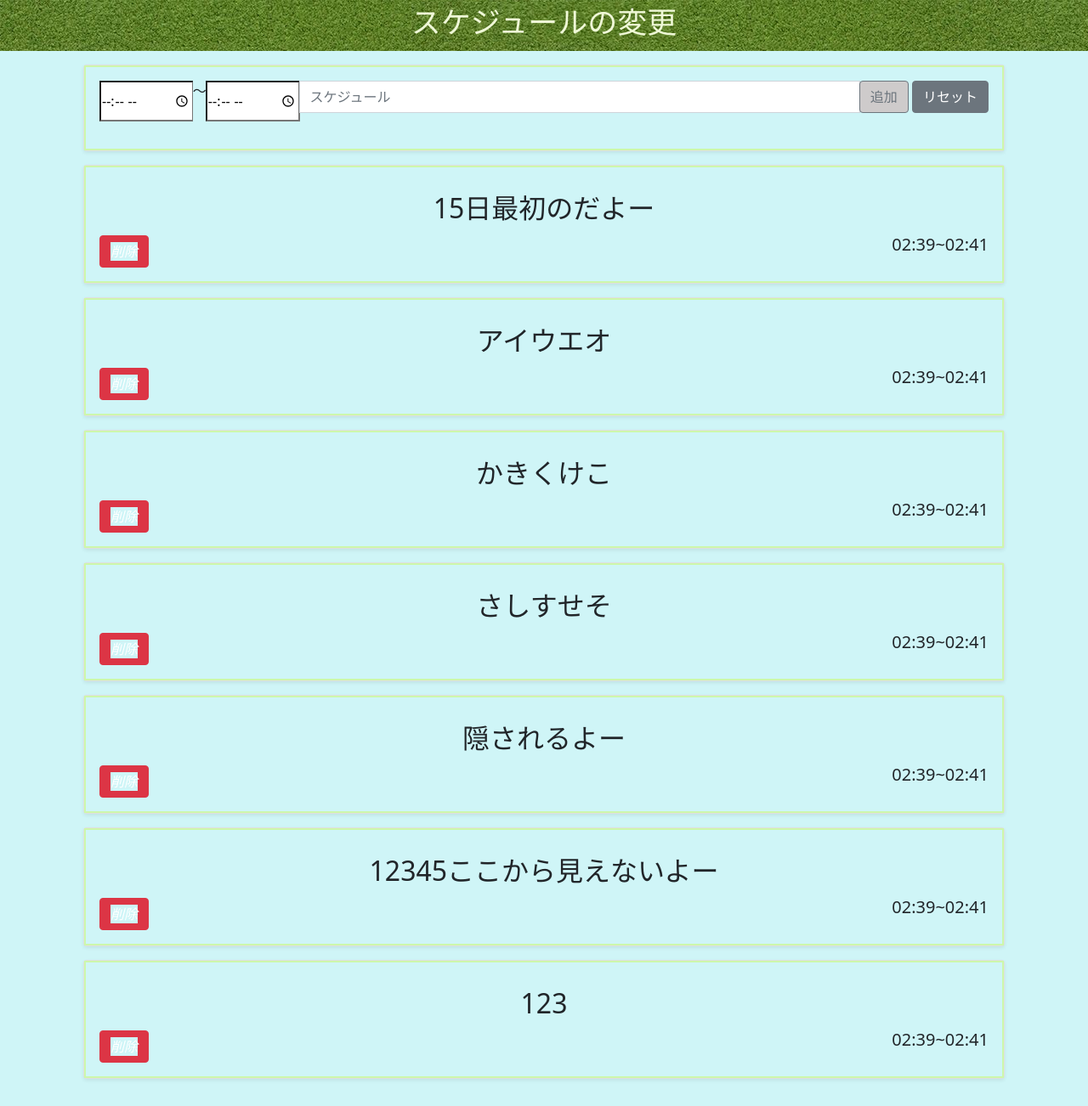
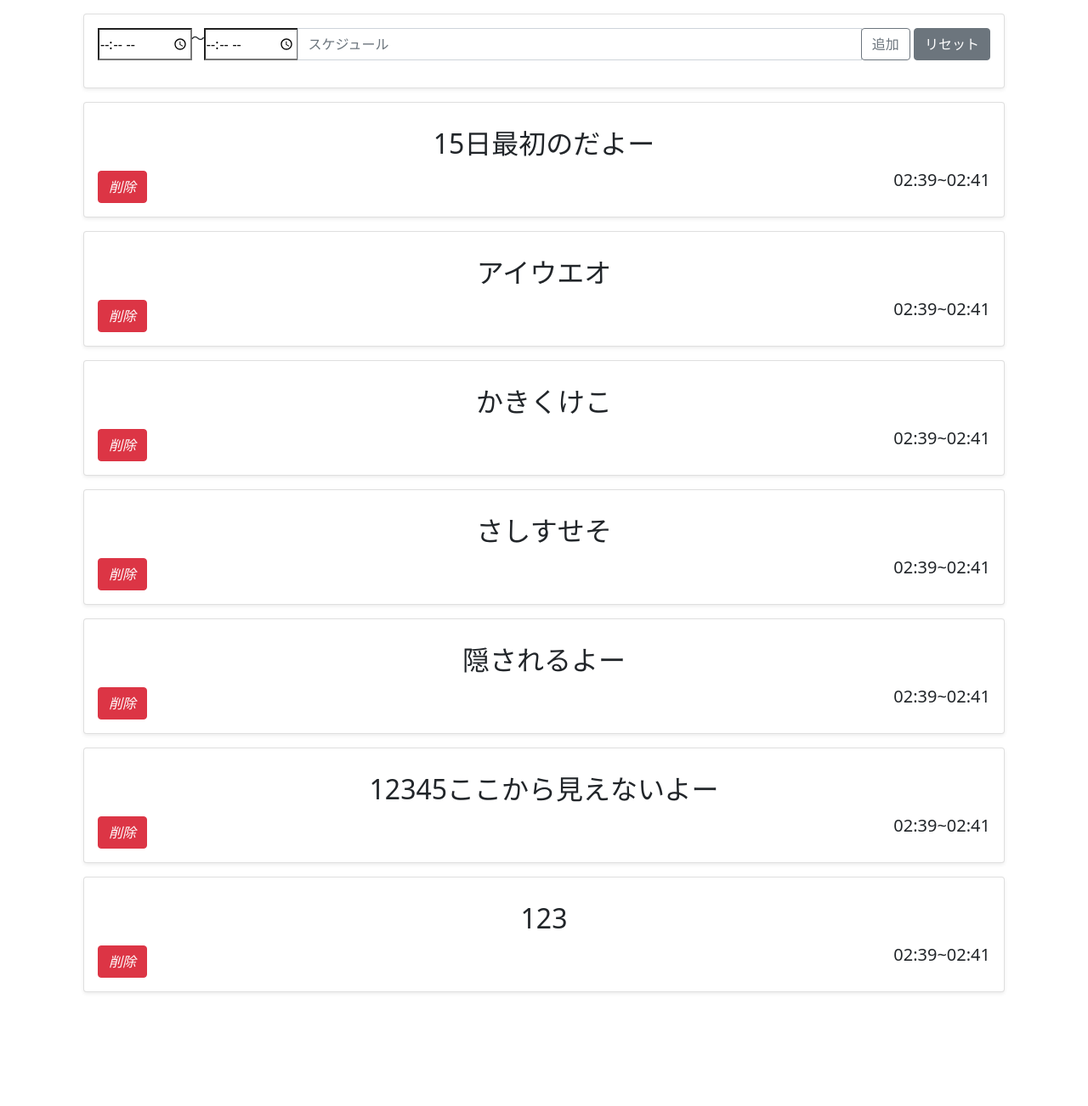
Before and after one commit to 2020-AIT-OOP2-Group9/Calendar, a Flask app: page /schedule in a window 1280 px wide. Shown: the whole page at 85% size. After the commit the page ends 1169 px from the top, so only its background shows below. Run offline with Flask 2, Linux system fonts and the light colour scheme; some libraries are stand-ins or nearby versions.

Commit message:
Revert "Merge pull request #7 from 2020-AIT-OOP2-Group9/css-k19066-takeichi-add"
This reverts commit 08d06cd4cc176c4ad07149379a51d4c356407310, reversing
changes made to 3c79b6182496b5c24e5d711fc8d21a4d30b61d1c.

```diff
--- a/main.py
+++ b/main.py
@@ -72,7 +72,6 @@ def calender_schedule_get():
 
     #print(dict2)
     return jsonify(dict2)
-
 
 # スケジュールの表示
 @app.route('/schedule')
--- a/static/changeSchedule.js
+++ b/static/changeSchedule.js
@@ -1,4 +1,3 @@
-// カレンダーで選択した日付の予定を表示する処理、jsonファイルにデータを追加・削除する処理
 display()
 
 // 追加
--- a/static/style.css
+++ b/static/style.css
@@ -4,6 +4,28 @@
 
 body{
     background: rgb(207, 245, 247);
+}
+
+
+.h1{
+    background-image: url(./css-image-folder/siba.jpg);
+    color: rgb(239, 248, 215);
+    font-size: 35px;
+}
+
+.scale{
+    padding-top: 20px;
+}
+
+.add-data{
+    background-color: white;
+}
+
+#add-submit{
+    background-color: rgb(206, 203, 203);
+}
+#add-submit:hover{
+    background-color: rgb(153, 152, 152);
 }
 
 .title{
@@ -13,32 +35,12 @@ body{
     padding-top: 5px;
 }
 
-.h1{
-    background-image: url(./css-image-folder/siba.jpg);
-    color: rgb(239, 248, 215);
-    font-size: 35px;
+.card-body{
+    border:solid 2px rgb(250, 236, 190);
 }
 
-.add-data{
-    background-color: white;
+thead{
+    border-top: dashed 3px  rgb(175, 3, 3);
+    border-bottom: dashed 3px rgb(175, 3, 3);
+
 }
-
-input{
-    background-color: white;
-}
-
-#send{
-    background-color: rgb(206, 203, 203);
-}
-#send:hover{
-    background-color: rgb(153, 152, 152);
-}
-
-
-.card-body{
-    border:solid 2px rgb(205, 247, 171);
-}
-
-#add_sc{
-    margin-bottom: 10px;
-}
--- a/templates/schedule.html
+++ b/templates/schedule.html
@@ -4,19 +4,11 @@
     <meta charset="UTF-8">
     <meta name="viewport" content="width=device-width, initial-scale=1.0">
     <title>スケジュール一覧</title>
-
-    <!-- bootstrapのcss -->
     <link href="https://cdn.jsdelivr.net/npm/bootstrap@5.0.0-beta1/dist/css/bootstrap.min.css" rel="stylesheet" integrity="sha384-giJF6kkoqNQ00vy+HMDP7azOuL0xtbfIcaT9wjKHr8RbDVddVHyTfAAsrekwKmP1" crossorigin="anonymous">
-    <!-- 追加のcss -->
-    <link rel="stylesheet" href="../static/style.css">
-
     <script defer src="{{ url_for('static', filename='changeSchedule.js') }}"></script>
     <script src="https://kit.fontawesome.com/1632a6074b.js" crossorigin="anonymous"></script>
 </head>
 <body>
-    <nav class="title">
-        <span class="h1">スケジュールの変更</span>
-    </nav>
     <div class="container">
         <div class="row">
             <div class="col m-3">
```
Also changed, not shown: README.md, schedule.json (line endings or trailing spaces).
